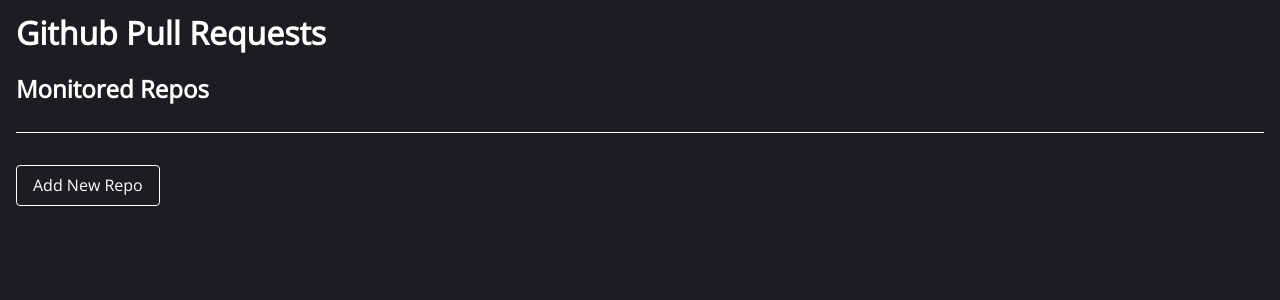
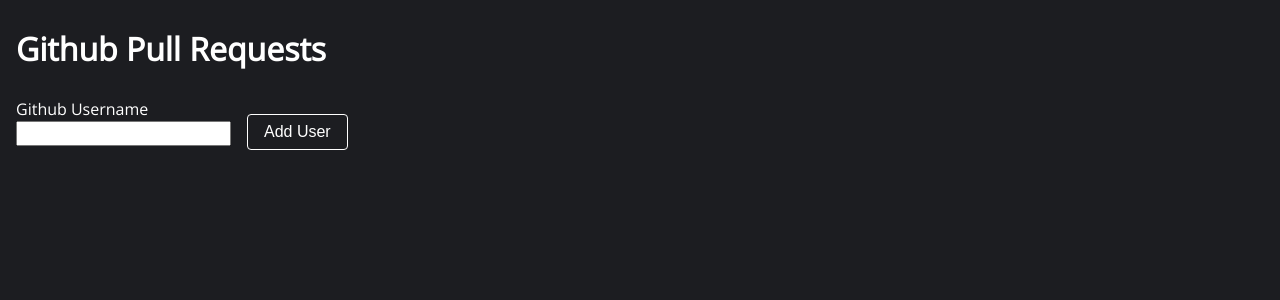
Before and after one commit to NathanKleekamp/Pull-Request-Notifications, a Vue app: page / in a window 1280 px wide. Shown: the top 300 px of the page. Built offline with nearby package versions, Linux system fonts and the light colour scheme.

Commit message:
added user 'login'; remove user data on 'logout'

```diff
--- a/src/App.vue
+++ b/src/App.vue
@@ -1,13 +1,21 @@
 <template lang="html">
   <div class="app-wrapper">
-    <h1 class="masthead">Github Pull Requests</h1>
-    <pull-requests />
-    <repos />
+    <div class="masthead">
+      <h1>Github Pull Requests</h1>
+      <logout v-if="getUser" />
+    </div>
+    <add-user v-if="!getUser" />
+    <div v-if="getUser" class="main">
+      <pull-requests />
+      <repos />
+    </div>
   </div>
 </template>
 
 <script>
-  import { mapActions } from 'vuex';
+  import { mapActions, mapGetters } from 'vuex';
+  import AddUser from './components/User/AddUser';
+  import Logout from './components/User/Logout';
   import Repos from './components/Repos/ReposContainer';
   import PullRequests from './components/PRs/PRContainer';
 
@@ -15,15 +23,24 @@
     name: 'app',
     components: {
       Repos,
+      Logout,
+      AddUser,
       PullRequests,
+    },
+    computed: {
+      ...mapGetters([
+        'getUser',
+      ]),
     },
     methods: {
       ...mapActions([
         'setReposOnMount',
+        'setUserOnMount',
       ]),
     },
     mounted() {
       this.setReposOnMount();
+      this.setUserOnMount();
     },
   };
 </script>
@@ -45,6 +62,40 @@
   }
 
   .masthead {
+    align-items: baseline;
+    display: flex;
+    justify-content: space-between;
     margin-bottom: 1em;
   }
+
+  form {
+    display: flex;
+    flex-wrap: wrap;
+  }
+
+  label {
+    display: block;
+  }
+
+  input {
+    margin-right: 1em;
+  }
+
+  button {
+    -moz-appearance: none;
+    -webkit-appearance: none;
+    background-color: transparent;
+    border: 0;
+    display: inline-block;
+    flex-shrink: 0;
+    margin: 1em 1em 0 0;
+  }
+
+  .button {
+    border: 1px solid rgba(255, 255, 255, 1);
+    border-radius: 4px;
+    color: rgba(255, 255, 255, 1);
+    cursor: pointer;
+    padding: 0.5em 1em;
+  }
 </style>
--- a/src/components/PRs/PRContainer.vue
+++ b/src/components/PRs/PRContainer.vue
@@ -1,5 +1,5 @@
 <template lang="html">
-  <div class="component-wrapper">
+  <div id="pull-requests" class="component-wrapper">
     <pull-request v-for="pr in getPRs" :title="pr.title" :link="pr.url" :branch="pr.branch" :description="pr.body" :key="pr.id" />
   </div>
 </template>
--- a/src/components/Repos/AddRepo.vue
+++ b/src/components/Repos/AddRepo.vue
@@ -60,39 +60,4 @@
     padding-top: 1em;
     margin-top: 2em;
   }
-
-  .add-repo-form {
-    display: flex;
-    flex-wrap: wrap;
-  }
-
-  label {
-    display: block;
-  }
-
-  input {
-    margin-right: 1em;
-  }
-
-  button {
-    -moz-appearance: none;
-    -webkit-appearance: none;
-    background-color: transparent;
-    border: 0;
-  }
-
-  .add-repo-form button {
-    flex-shrink: 0;
-    margin-top: 1em;
-  }
-
-  .button {
-    border: 1px solid rgba(255, 255, 255, 1);
-    border-radius: 4px;
-    color: rgba(255, 255, 255, 1);
-    cursor: pointer;
-    display: inline-block;
-    margin: 0 1em 1em 0;
-    padding: 0.5em 1em;
-  }
 </style>
--- a/src/components/Repos/Repo.vue
+++ b/src/components/Repos/Repo.vue
@@ -26,6 +26,7 @@
     display: flex;
     justify-content: space-between;
     padding: 0.5em 1em;
+    margin-bottom: 1em;
   }
 
   h3 {
--- a/src/components/Repos/ReposContainer.vue
+++ b/src/components/Repos/ReposContainer.vue
@@ -1,5 +1,5 @@
 <template lang="html">
-  <div class="component-wrapper">
+  <div id="repositories" class="component-wrapper">
     <h2>Monitored Repos</h2>
     <repo v-for="repo in getRepos" :name="repo.repo" :owner="repo.owner" :key="repo.id"></repo>
     <add-repo />
@@ -32,9 +32,8 @@
       const getRepos = this.getRepos;
 
       (function poll() {
-        console.log('poll');
         fetchReposPRs(getRepos);
-        setTimeout(poll, 60000);
+        setTimeout(poll, 65000);
       }());
     },
   };
--- /dev/null
+++ b/src/components/User/AddUser.vue
@@ -0,0 +1,33 @@
+<template lang="html">
+  <form v-on:submit.prevent="onSubmit" class="add-user-form">
+    <div class="form-wrapper">
+      <label for="github-username">Github Username</label>
+      <input id="github-username" type="text" name="github-username" value="">
+    </div>
+    <button v-on:click="onSubmit" type="button" name="Submit" class="button">Add User</button>
+  </form>
+</template>
+
+<script>
+  import { mapActions } from 'vuex';
+
+  export default {
+    name: 'add-user',
+    methods: {
+      onSubmit(event) {
+        event.preventDefault();
+
+        const form = event.target.form;
+        const formData = new FormData(form);
+        const user = formData.get('github-username').trim().toLowerCase();
+
+        if (user) {
+          this.setUser(user);
+        }
+      },
+      ...mapActions([
+        'setUser',
+      ]),
+    },
+  };
+</script>
--- /dev/null
+++ b/src/components/User/Logout.vue
@@ -0,0 +1,26 @@
+<template lang="html">
+  <p><a v-on:click="onClick" class="logout">Logout</a></p>
+</template>
+
+<script>
+  import { mapActions } from 'vuex';
+
+  export default {
+    name: 'logout',
+    methods: {
+      onClick(event) {
+        event.preventDefault();
+        this.deleteData();
+      },
+      ...mapActions([
+        'deleteData',
+      ]),
+    },
+  };
+</script>
+
+<style scoped lang="css">
+  .logout {
+    cursor: pointer;
+  }
+</style>
--- a/src/store/actions/index.js
+++ b/src/store/actions/index.js
@@ -6,8 +6,10 @@
 } from '../../utilities';
 
 const pullRequestsFilter = (pullRequest) => {
+  const username = getFromLocalStorage('username');
+
   if (pullRequest.requested_reviewers.length) {
-    const index = pullRequest.requested_reviewers.map(reviewer => reviewer.login).indexOf('NathanKleekamp');
+    const index = pullRequest.requested_reviewers.map(reviewer => reviewer.login).indexOf(username);
 
     if (index !== -1) {
       return true;
@@ -55,8 +57,11 @@
 };
 
 export const setReposOnMount = (context) => {
-  const previous = getFromLocalStorage('repos') || [];
-  context.commit('setRepo', previous);
+  const previous = getFromLocalStorage('repos');
+
+  if (previous) {
+    context.commit('setRepo', previous);
+  }
 };
 
 export const onDeleteRepo = (context, event) => {
@@ -68,3 +73,28 @@
 
   context.commit('deleteRepo', repo);
 };
+
+export const setUser = (context, user) => {
+  const username = getFromLocalStorage('username');
+
+  if (username === user) {
+    return;
+  }
+
+  saveToLocalStorage('username', user);
+  context.commit('setUser', user);
+};
+
+export const setUserOnMount = (context) => {
+  const username = getFromLocalStorage('username');
+
+  if (username) {
+    context.commit('setUser', username);
+  }
+};
+
+export const deleteData = (context) => {
+  saveToLocalStorage('username', '');
+  saveToLocalStorage('repos', []);
+  context.commit('dropState');
+};
--- a/src/store/getters/index.js
+++ b/src/store/getters/index.js
@@ -1,2 +1,3 @@
 export const getRepos = state => state.repos;
 export const getPRs = state => state.pull_requests;
+export const getUser = state => state.username;
--- a/src/store/index.js
+++ b/src/store/index.js
@@ -1,30 +1,37 @@
 import Vue from 'vue';
 import Vuex from 'vuex';
-import { setPRs, setRepo, deleteRepo } from './mutations';
-import { getPRs, getRepos } from './getters';
+import { setPRs, setRepo, deleteRepo, setUser, dropState } from './mutations';
+import { getPRs, getRepos, getUser } from './getters';
 import * as actions from './actions';
 
 Vue.use(Vuex);
 
 const store = new Vuex.Store({
   state: {
+    username: '',
     repos: [],
     pull_requests: [],
   },
   getters: {
     getPRs,
+    getUser,
     getRepos,
   },
   mutations: {
     setPRs,
     setRepo,
+    setUser,
+    dropState,
     deleteRepo,
   },
   actions: {
+    setRepo: actions.setRepo,
+    setUser: actions.setUser,
+    onDeleteRepo: actions.onDeleteRepo,
     fetchReposPRs: actions.fetchReposPRs,
-    setRepo: actions.setRepo,
     setReposOnMount: actions.setReposOnMount,
-    onDeleteRepo: actions.onDeleteRepo,
+    setUserOnMount: actions.setUserOnMount,
+    deleteData: actions.deleteData,
   },
 });
 
--- a/src/store/mutations/index.js
+++ b/src/store/mutations/index.js
@@ -1,4 +1,10 @@
 import { without, getObjectIndex } from '../../utilities';
+
+const stateModel = {
+  username: '',
+  repos: [],
+  pull_requests: [],
+};
 
 export const setRepo = (state, repo) => {
   const current = state;
@@ -16,3 +22,15 @@
   const current = state;
   current.pull_requests = state.pull_requests.concat(PRs);
 };
+
+export const setUser = (state, user) => {
+  const current = state;
+  current.username = user;
+};
+
+export const dropState = (state) => {
+  const current = state;
+  current.username = stateModel.username;
+  current.repos = stateModel.repos;
+  current.pull_requests = stateModel.pull_requests;
+};
```
